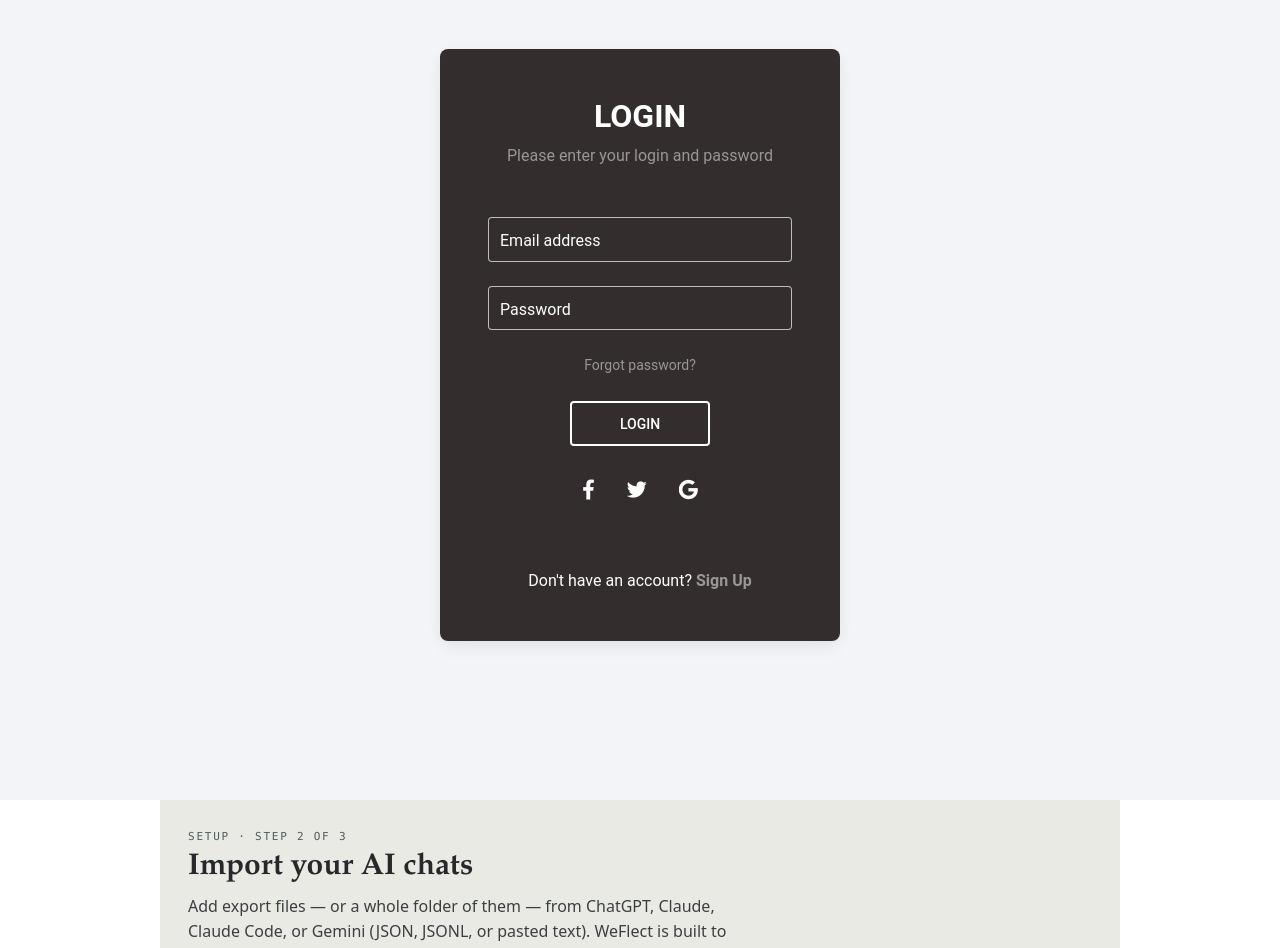
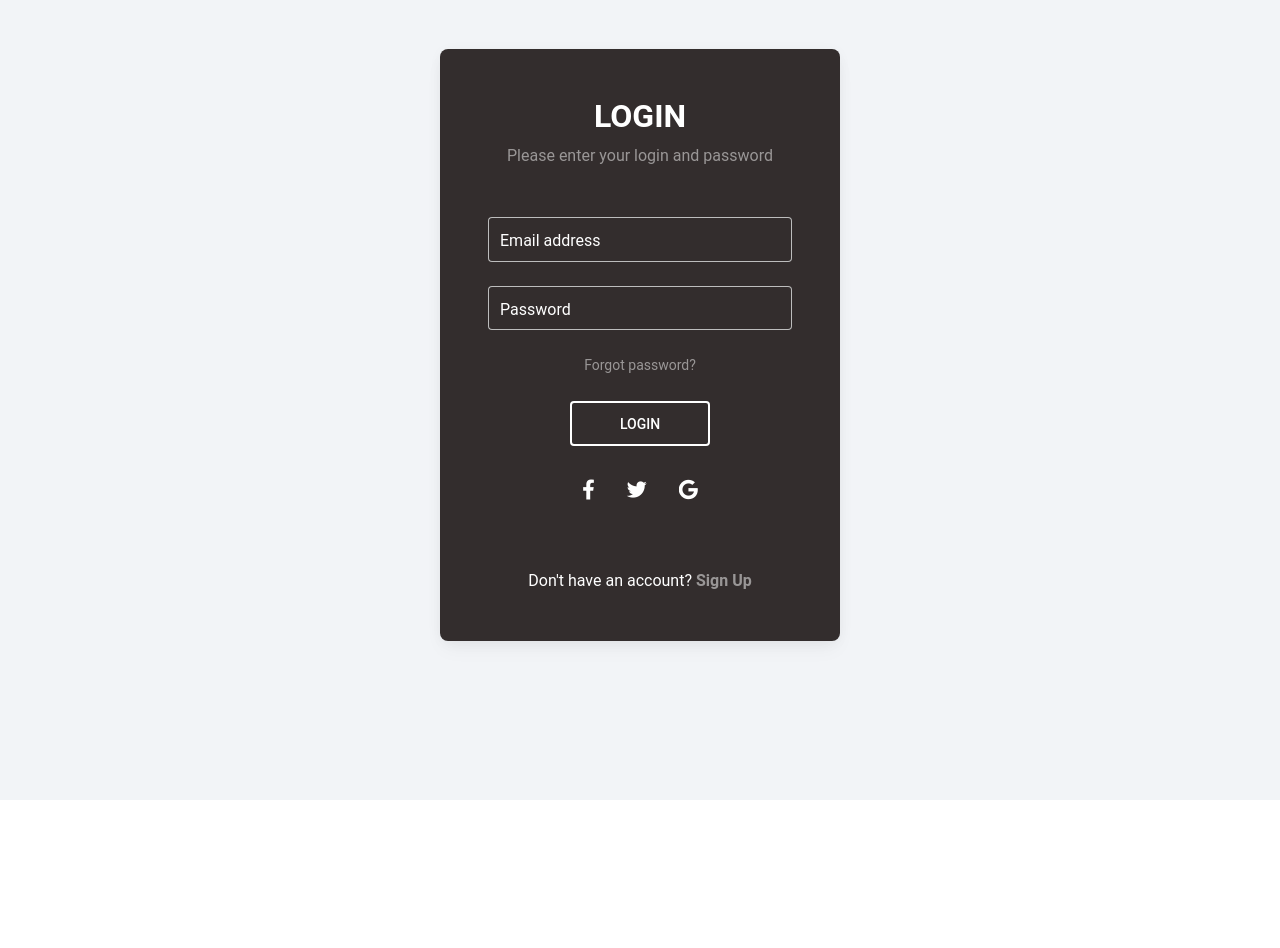
Before and after one commit to COS420-F25/F26-TeamB, a React (Create React App) app in the folder kaite/: page / in a window 1280 px wide. Shown: the top 948 px of the page. After the commit the page ends 800 px from the top, so only its background shows below. Built offline with nearby package versions, Linux system fonts and the light colour scheme.

Commit message:
Removed WeFlectServer from the main login page.

```diff
--- a/kaite/src/App.tsx
+++ b/kaite/src/App.tsx
@@ -26,10 +26,7 @@ function App(): React.JSX.Element {
   return (
     <div>
     {screenComponents[screenIndex]}
-    <WeflectFlow server={server} />
     </div>
-
-
   );
 }
 
```
